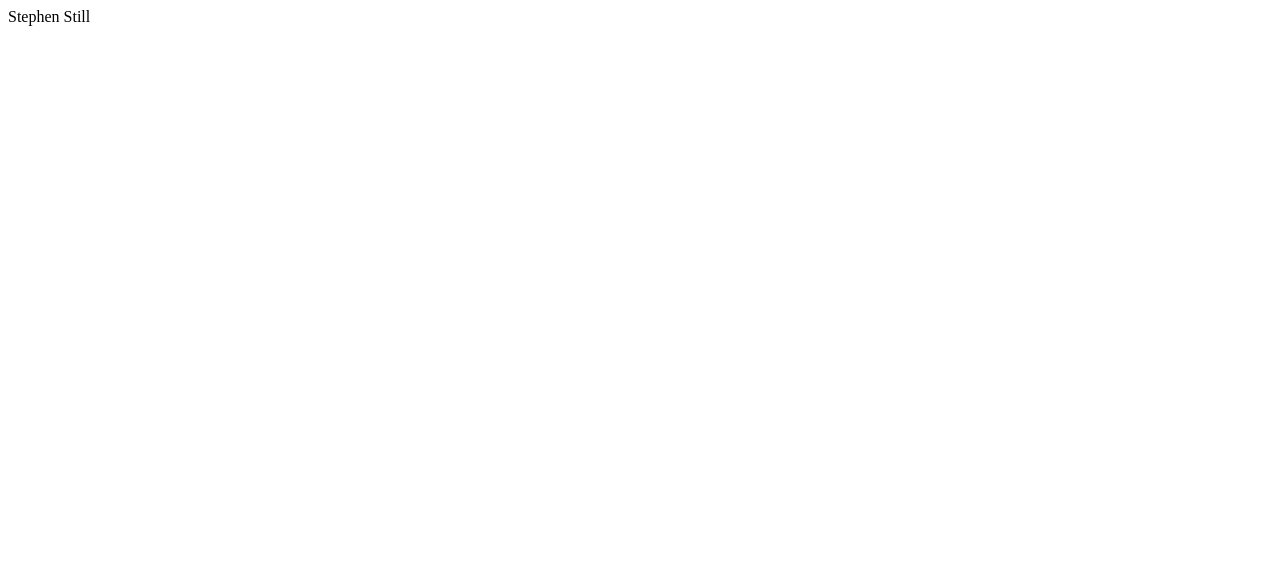
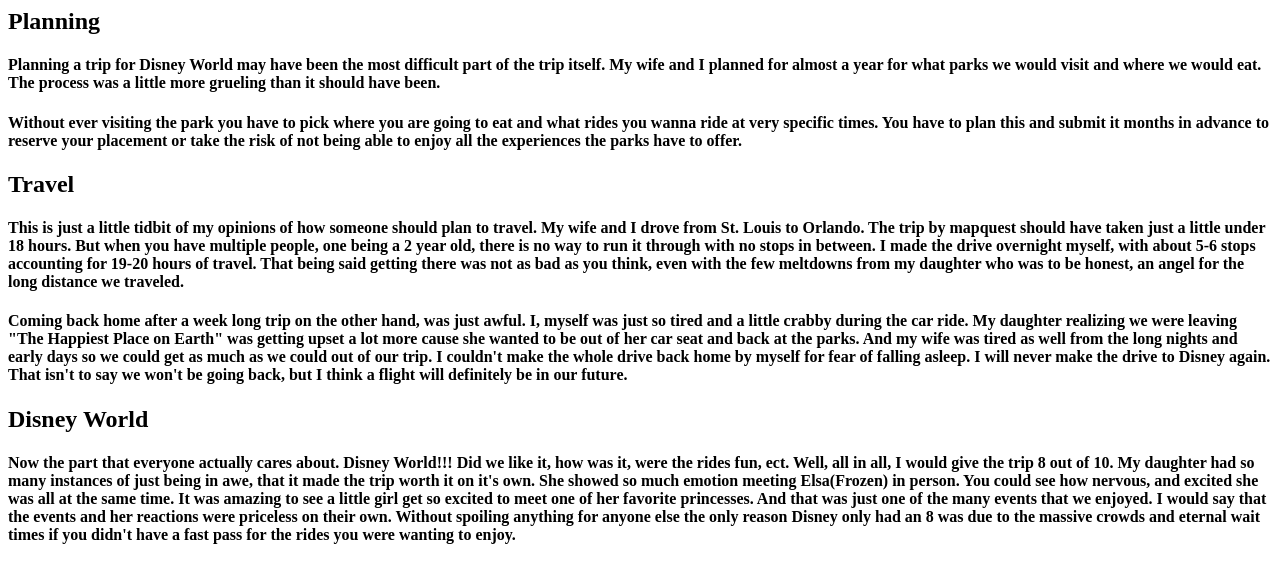
Before and after one commit to Stephenstill05/html-me, a plain HTML site: page index.html in a window 1280 px wide. Drawn offline with Linux system fonts and the light colour scheme.

Commit message:
a little more is done, still going

```diff
--- a/index.html
+++ b/index.html
@@ -1,10 +1,75 @@
 <!DOCTYPE>
 <html>
-    <div>
     <header>
+        <title>Disney World Trip</title>
+    </header>
         <body>
-            <p>Stephen Still</p>
+            <h2>Planning</h2>
+
+            <h4>Planning a trip for Disney World may have been the
+                most difficult part of the trip itself. My wife and
+                I planned for almost a year for what parks we would
+                visit and where we would eat. The process was a little
+                more grueling than it should have been.
+
+            </h4>
+
+            <h4>Without ever visiting the park you have to pick where
+                you are going to eat and what rides you wanna ride at
+                very specific times. You have to plan this and submit
+                it months in advance to reserve your placement or take
+                the risk of not being able to enjoy all the experiences
+                the parks have to offer.
+
+            </h4>
+
+            <h2>Travel</h2>
+
+            <h4>This is just a little tidbit of my opinions of how someone
+                should plan to travel. My wife and I drove from St. Louis to
+                Orlando. The trip by mapquest should have taken just a little
+                under 18 hours. But when you have multiple people, one being a
+                2 year old, there is no way to run it through with no stops in
+                between. I made the drive overnight myself, with about 5-6 stops
+                accounting for 19-20 hours of travel. That being said getting
+                there was not as bad as you think, even with the few meltdowns from
+                my daughter who was to be honest, an angel for the long distance
+                we traveled.
+
+            </h4>
+
+            <h4>Coming back home after a week long trip on the other hand, was
+                just awful. I, myself was just so tired and a little crabby during
+                the car ride. My daughter realizing we were leaving "The Happiest
+                Place on Earth" was getting upset a lot more cause she wanted to
+                be out of her car seat and back at the parks. And my wife was tired
+                as well from the long nights and early days so we could get as much
+                as we could out of our trip. I couldn't make the whole drive back home
+                by myself for fear of falling asleep. I will never make the drive to
+                Disney again. That isn't to say we won't be going back, but I think
+                a flight will definitely be in our future.
+
+            </h4>
+
+            <h2>Disney World</h2>
+
+            <h4>Now the part that everyone actually cares about. Disney World!!! Did
+                we like it, how was it, were the rides fun, ect. Well, all in all, I
+                would give the trip 8 out of 10. My daughter had so many instances of
+                just being in awe, that it made the trip worth it on it's own. She
+                showed so much emotion meeting Elsa(Frozen) in person. You could see how
+                nervous, and excited she was all at the same time. It was amazing to see
+                a little girl get so excited to meet one of her favorite princesses.
+                And that was just one of the many events that we enjoyed. I would say
+                that the events and her reactions were priceless on their own. Without
+                spoiling anything for anyone else the only reason Disney only had an 8
+                was due to the massive crowds and eternal wait times if you didn't have
+                a fast pass for the rides you were wanting to enjoy.
+
+            </h4>
+
+
 
         </body>
-    </header>
+        <footer></footer>
 </html>
```
